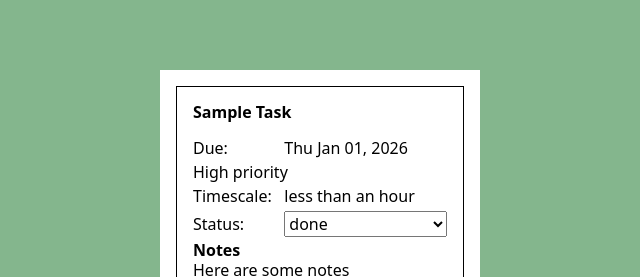
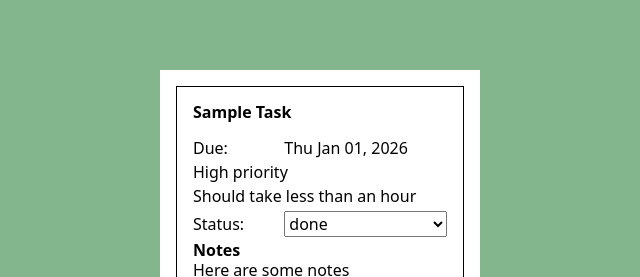
Before and after one commit to yshng/todo, a website built with webpack: page src/index.html in a window 1280 px wide. Shown: the top 277 px of the page, 320-960 px from the left. Built offline with nearby package versions, Linux system fonts and the light colour scheme.

Commit message:
remove columns from timescale, express in natural language
"timescale: less than an hour" -> "should take less than an hour"

```diff
--- a/src/card.css
+++ b/src/card.css
@@ -16,7 +16,7 @@
   min-height: 275px;
 }
 
-.status-div, .due-date-div, .timescale-div {
+.status-div, .due-date-div {
   display: grid;
   grid-template-columns: 1fr 2fr;
   align-items: baseline;
--- a/src/timescale.ts
+++ b/src/timescale.ts
@@ -3,15 +3,11 @@ const timescales = ["less than 5 minutes", "less than an hour", "hours", "days",
 export function createTimescale(index: number): HTMLDivElement {
   const container = document.createElement("div");
   container.classList.add("timescale-div");
-  const head = document.createElement("p");
-  head.classList.add("timescale-head");
-  head.textContent = "Timescale: ";
-
   const timescale = document.createElement("p");
   timescale.classList.add("timescale");
-  timescale.textContent = timescales[index];
+  timescale.textContent = "Should take " + timescales[index];
 
-  container.append (head, timescale);
+  container.append (timescale);
   return container;
 }
 
```
